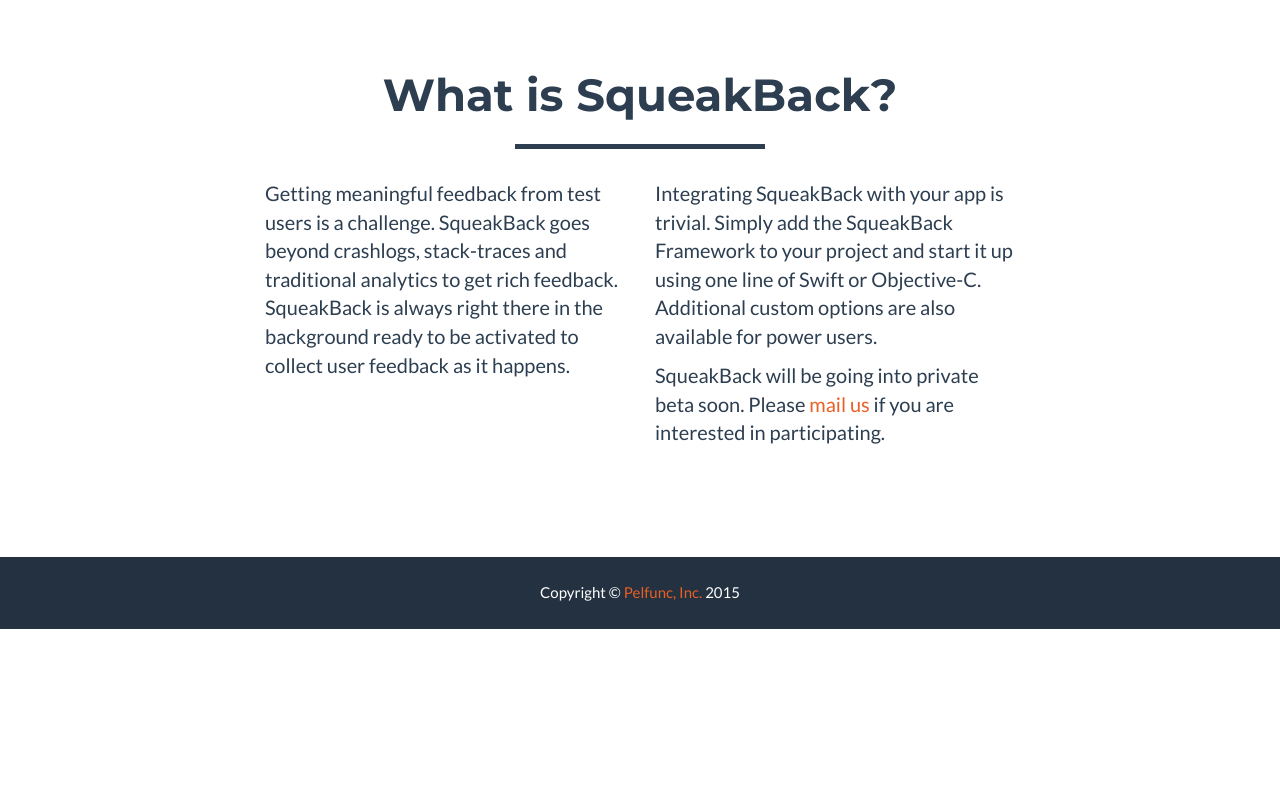
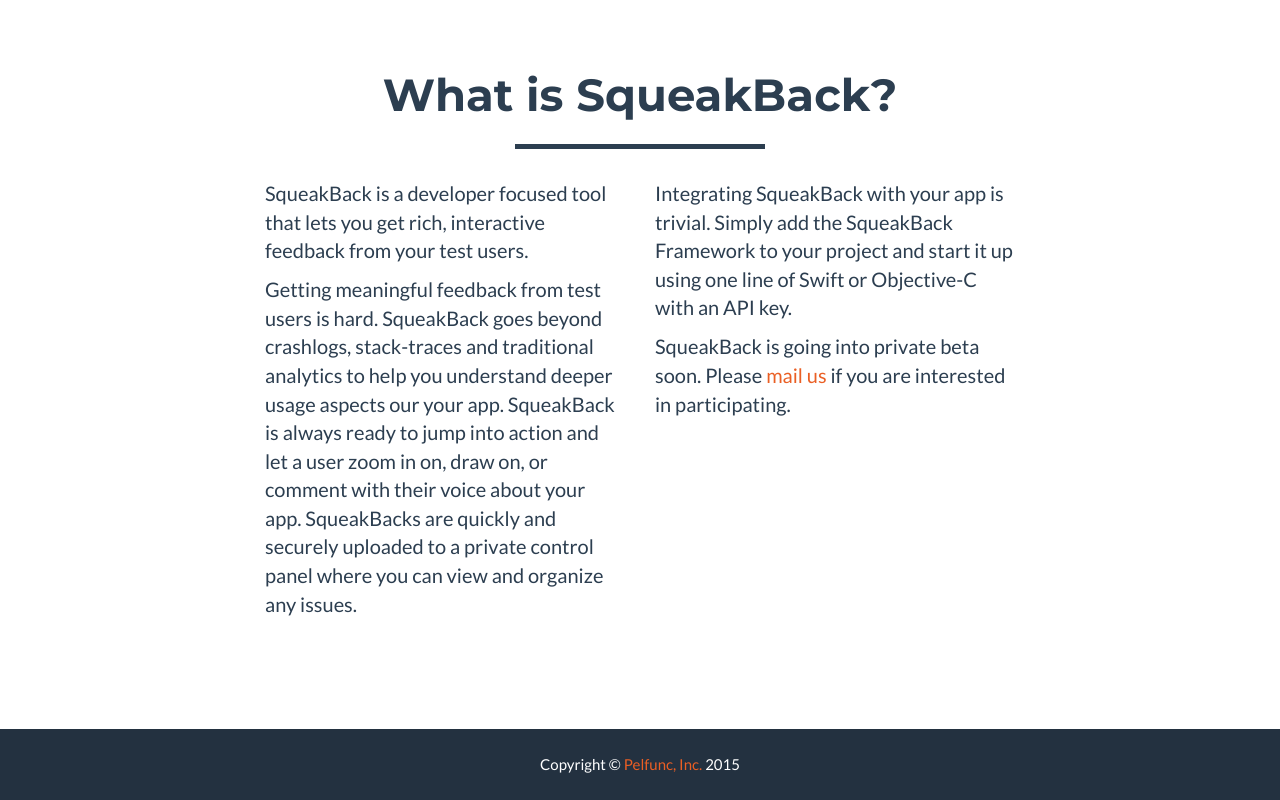
Before and after one commit to rayfix/www-squeakback, a plain HTML site: page index.html in a window 1280 px wide. Shown: the part 842-1642 px from the top of the page. Before the commit the page ends 1471 px from the top, so only its background shows below. Drawn offline with nearby package versions, Linux system fonts and the light colour scheme.

Commit message:
improved flavor text

```diff
--- a/index.html
+++ b/index.html
@@ -91,11 +91,13 @@
             </div>
             <div class="row">
                 <div class="col-lg-4 col-lg-offset-2">
-                    <p>Getting meaningful feedback from test users is a challenge.  SqueakBack goes beyond crashlogs, stack-traces and traditional analytics to get rich feedback.  SqueakBack is always right there in the background ready to be activated to collect user feedback as it happens.</p>
+                    <p>SqueakBack is a developer focused tool that lets you get rich, interactive feedback from your test users.</p>
+
+                    <p>Getting meaningful feedback from test users is hard.  SqueakBack goes beyond crashlogs, stack-traces and traditional analytics to help you understand deeper usage aspects our your app.  SqueakBack is always ready to jump into action and let a user zoom in on, draw on, or comment with their voice about your app. SqueakBacks are quickly and securely uploaded to a private control panel where you can view and organize any issues.</p>
                 </div>
                 <div class="col-lg-4">
-                    <p>Integrating SqueakBack with your app is trivial.  Simply add the SqueakBack Framework to your project and start it up using one line of Swift or Objective-C.  Additional custom options are also available for power users.</p>
-                    <p>SqueakBack will be going into private beta soon.  Please <a href="mailto:hello@pelfunc.com">mail us</a> if you are interested in participating.
+                    <p>Integrating SqueakBack with your app is trivial.  Simply add the SqueakBack Framework to your project and start it up using one line of Swift or Objective-C with an API key.  </p>
+                    <p>SqueakBack is going into private beta soon.  Please <a href="mailto:hello@pelfunc.com">mail us</a> if you are interested in participating.
                 </div>
             </div>
         </div>
```
